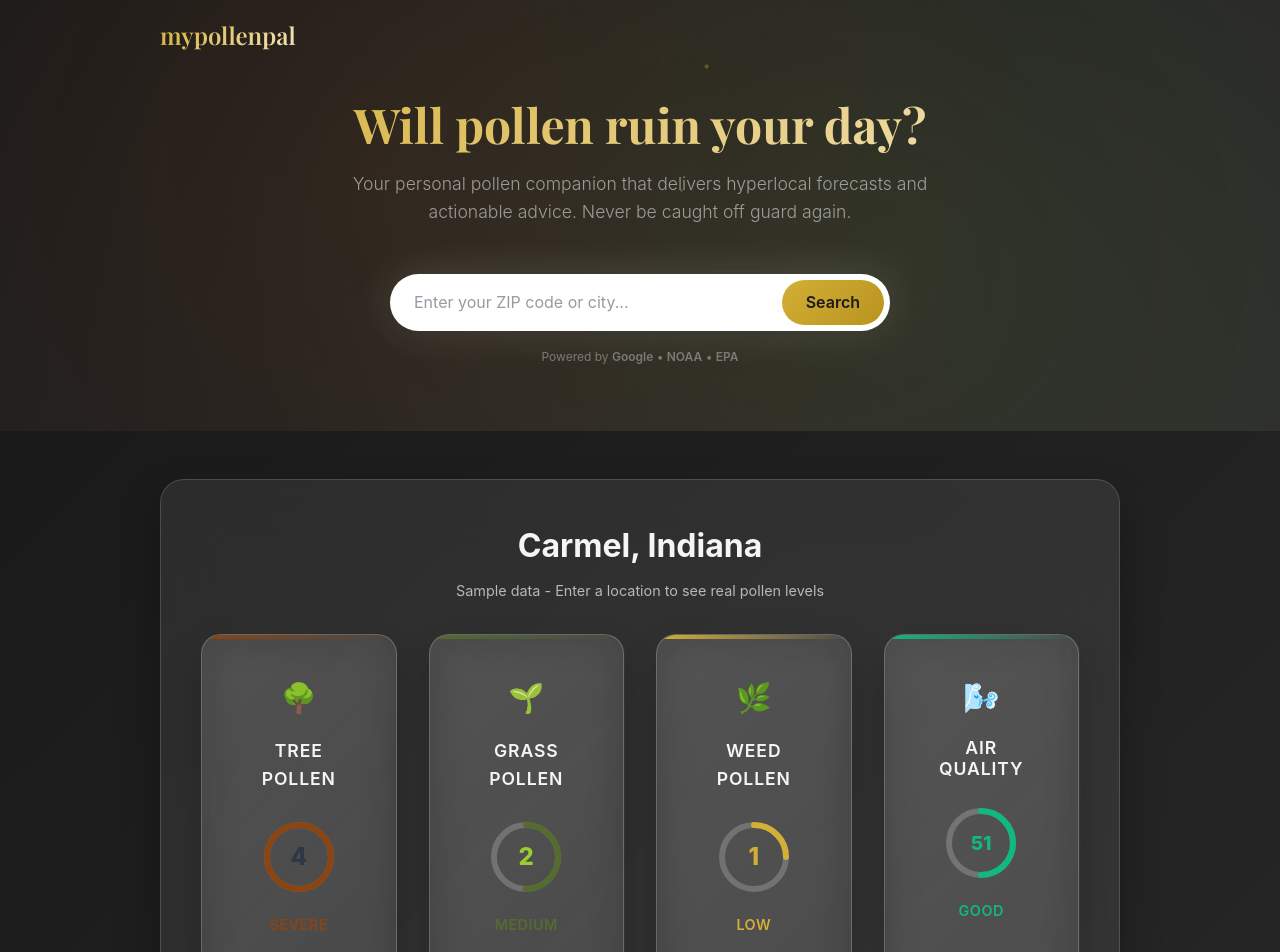
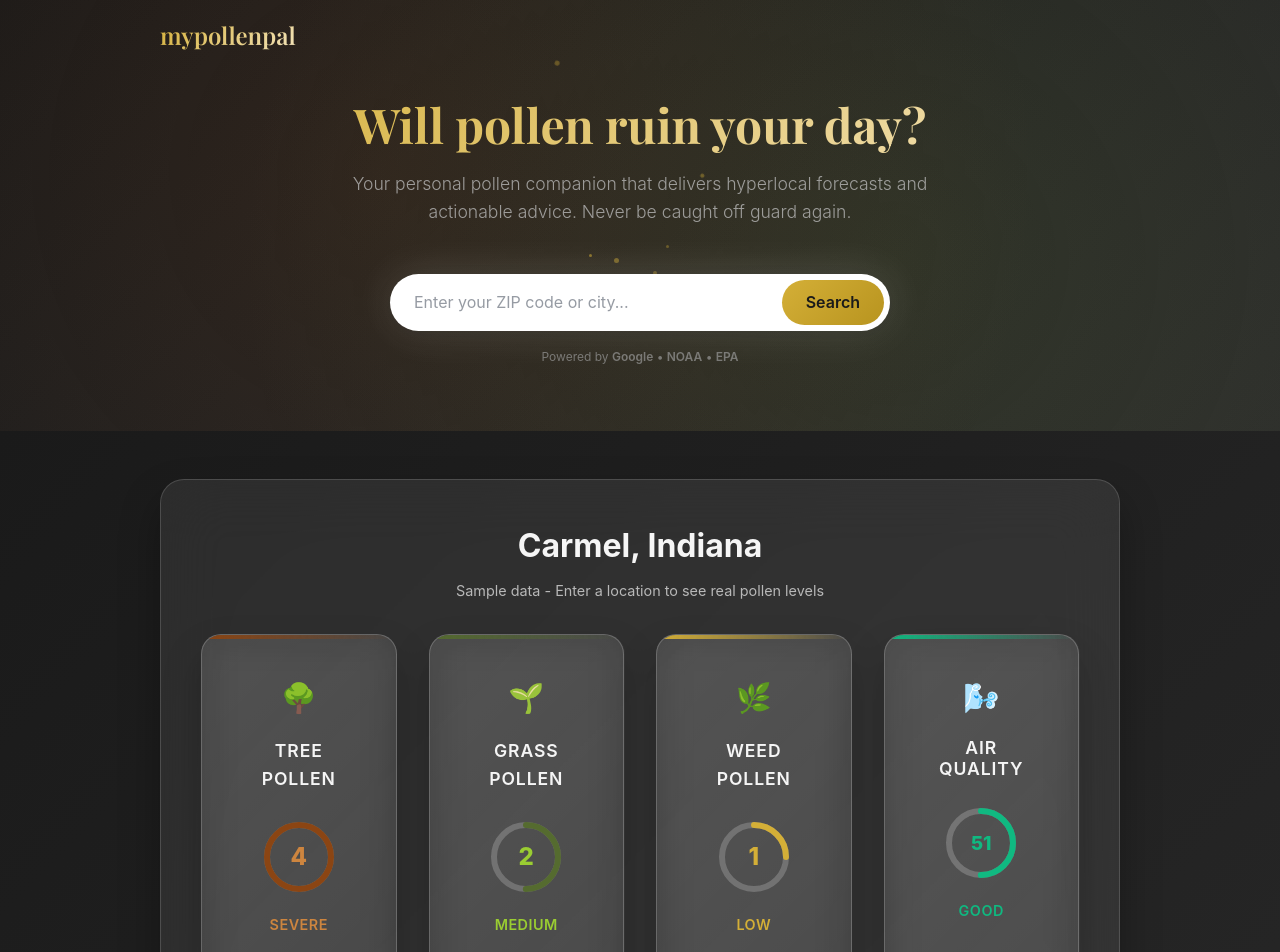
Before and after one commit to shwnhll/mypollenpal, a Next.js app: page / in a window 1280 px wide. Shown: the top 952 px of the page. Built offline with nearby package versions, Linux system fonts and the light colour scheme.

Commit message:
Update page.tsx

```diff
--- a/app/page.tsx
+++ b/app/page.tsx
@@ -571,8 +571,8 @@ const updateForecast = (forecast: any[]) => {
   borderRadius: '50%',
   left: '50%',
   top: '62%',
-  animation: 'floatSwayRight 14s infinite linear',
-  animationDelay: '0s'
+  animation: 'floatSwayRight 12s infinite linear',
+  animationDelay: '1.5s'
 }}></div>
 <div style={{
   position: 'absolute',
@@ -581,9 +581,9 @@ const updateForecast = (forecast: any[]) => {
   background: 'rgba(212, 175, 55, 0.4)',
   borderRadius: '50%',
   left: '47%',
-  top: '30%',  // Start mid-journey
-  animation: 'floatSwayLeft 16s infinite linear',
-  animationDelay: '2s'
+  top: '58%',
+  animation: 'floatSwayLeft 12s infinite linear',
+  animationDelay: '3s'
 }}></div>
 <div style={{
   position: 'absolute',
@@ -593,8 +593,8 @@ const updateForecast = (forecast: any[]) => {
   borderRadius: '50%',
   left: '53%',
   top: '61%',
-  animation: 'floatSwayRight 13s infinite linear',
-  animationDelay: '1s'
+  animation: 'floatSwayRight 12s infinite linear',
+  animationDelay: '4.5s'
 }}></div>
 <div style={{
   position: 'absolute',
@@ -603,9 +603,9 @@ const updateForecast = (forecast: any[]) => {
   background: 'rgba(212, 175, 55, 0.6)',
   borderRadius: '50%',
   left: '46%',
-  top: '20%',  // Start mid-journey
-  animation: 'floatSwayLeft 15s infinite linear',
-  animationDelay: '4s'
+  top: '59%',
+  animation: 'floatSwayLeft 12s infinite linear',
+  animationDelay: '6s'
 }}></div>
 <div style={{
   position: 'absolute',
@@ -615,8 +615,8 @@ const updateForecast = (forecast: any[]) => {
   borderRadius: '50%',
   left: '51%',
   top: '63%',
-  animation: 'floatSwayRight 11s infinite linear',
-  animationDelay: '3s'
+  animation: 'floatSwayRight 12s infinite linear',
+  animationDelay: '7.5s'
 }}></div>
 <div style={{
   position: 'absolute',
@@ -625,9 +625,9 @@ const updateForecast = (forecast: any[]) => {
   background: 'rgba(212, 175, 55, 0.5)',
   borderRadius: '50%',
   left: '48%',
-  top: '40%',  // Start mid-journey
-  animation: 'floatSwayLeft 17s infinite linear',
-  animationDelay: '0.5s'
+  top: '60%',
+  animation: 'floatSwayLeft 12s infinite linear',
+  animationDelay: '9s'
 }}></div>
 <div style={{
   position: 'absolute',
@@ -638,7 +638,7 @@ const updateForecast = (forecast: any[]) => {
   left: '52%',
   top: '57%',
   animation: 'floatSwayRight 12s infinite linear',
-  animationDelay: '5s'
+  animationDelay: '10.5s'
 }}></div>
 
   {/* Subtle gradient overlay */}
@@ -906,14 +906,14 @@ const updateForecast = (forecast: any[]) => {
               transform: 'translate(-50%, -50%)',
               fontSize: '1.5rem',
               fontWeight: '800',
-              color: '##cd853f'
+              color: '#cd853f'
             }} id="treeLevelDisplay">
               <span id="treeLevel">4</span>
             </div>
           </div>
 
           <div style={{
-            color: '#8b4513',
+            color: '#cd853f',
             fontWeight: '600',
             marginBottom: '1rem',
             textTransform: 'uppercase',
@@ -987,7 +987,7 @@ const updateForecast = (forecast: any[]) => {
           </div>
 
           <div style={{
-            color: '#556b2f',
+            color: '#9acd32',
             fontWeight: '600',
             marginBottom: '1rem',
             textTransform: 'uppercase',
```
